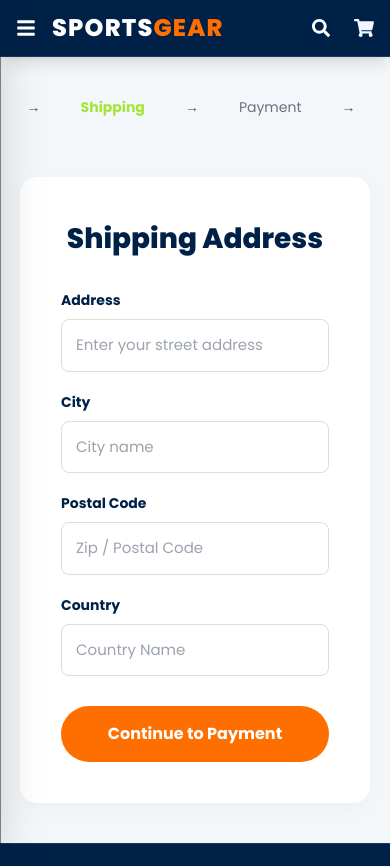
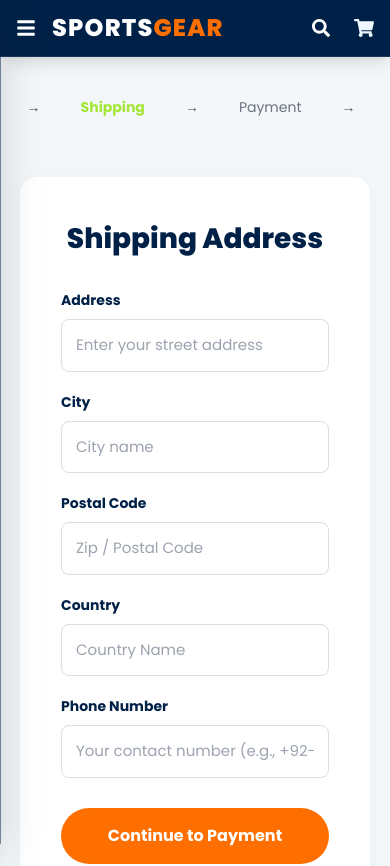
Before and after one commit to Jahanzaib190/Sportizzz, a React app in the folder frontend/: page /shipping in a window 390 px wide. Shown: the top 866 px of the page. Built offline with nearby package versions, Linux system fonts and the light colour scheme; sample sign-in values are in the browser's storage; the HTML template or start-up script is replaced by a standard one.

Commit message:
Add phone number to shipping address and admin order view

```diff
--- a/frontend/src/pages/ShippingScreen.jsx
+++ b/frontend/src/pages/ShippingScreen.jsx
@@ -22,13 +22,14 @@ const ShippingScreen = () => {
   const [city, setCity] = useState(shippingAddress?.city || '');
   const [postalCode, setPostalCode] = useState(shippingAddress?.postalCode || '');
   const [country, setCountry] = useState(shippingAddress?.country || '');
+  const [phone, setPhone] = useState(shippingAddress?.phone || '');
 
   const dispatch = useDispatch();
   const navigate = useNavigate();
 
   const submitHandler = (e) => {
     e.preventDefault();
-    dispatch(saveShippingAddress({ address, city, postalCode, country }));
+    dispatch(saveShippingAddress({ address, city, postalCode, country, phone }));
     navigate('/payment');
   };
 
@@ -93,6 +94,18 @@ const ShippingScreen = () => {
             />
           </div>
 
+          <div>
+            <label style={STYLES.label}>Phone Number</label>
+            <input
+              type="tel"
+              required
+              style={STYLES.input}
+              placeholder="Your contact number (e.g., +92-300-1234567)"
+              value={phone}
+              onChange={(e) => setPhone(e.target.value)}
+            />
+          </div>
+
           <button type="submit" style={STYLES.button} className="primary-btn">
             Continue to Payment
           </button>
--- a/frontend/src/pages/admin/OrderListScreen.jsx
+++ b/frontend/src/pages/admin/OrderListScreen.jsx
@@ -92,6 +92,7 @@ const OrderListScreen = () => {
               <tr>
                 <th>ID</th>
                 <th>USER</th>
+                <th>PHONE</th>
                 <th>DATE</th>
                 <th>TOTAL</th>
                 <th>STATUS</th> {/* ✅ NEW COLUMN */}
@@ -104,6 +105,7 @@ const OrderListScreen = () => {
                 <tr key={order._id}>
                   <td style={{fontWeight:'700', color:'#007185'}}>#{order._id.substring(0, 10)}...</td>
                   <td>{order.user && order.user.name}</td>
+                  <td>{order.shippingAddress?.phone || 'N/A'}</td>
                   <td>{order.createdAt.substring(0, 10)}</td>
                   <td style={{fontWeight:'800', color: '#002147'}}>Rs {order.totalPrice.toLocaleString()}</td>
 
@@ -148,6 +150,7 @@ const OrderListScreen = () => {
 
                    <div style={{display:'grid', gridTemplateColumns:'1fr 1fr', gap:'10px', fontSize:'13px', color:'#555', marginBottom:'15px'}}>
                        <div><i className="fa-solid fa-user"></i> {order.user && order.user.name}</div>
+                       <div><i className="fa-solid fa-phone"></i> {order.shippingAddress?.phone || 'N/A'}</div>
                        <div style={{textAlign:'right'}}><i className="fa-solid fa-calendar"></i> {order.createdAt.substring(0, 10)}</div>
 
                        <div style={{fontWeight:'bold', color:'#FF6F00'}}>Rs {order.totalPrice.toLocaleString()}</div>
```
Also changed, not shown: 2 other files (tests, documents, lock files or other folders).
